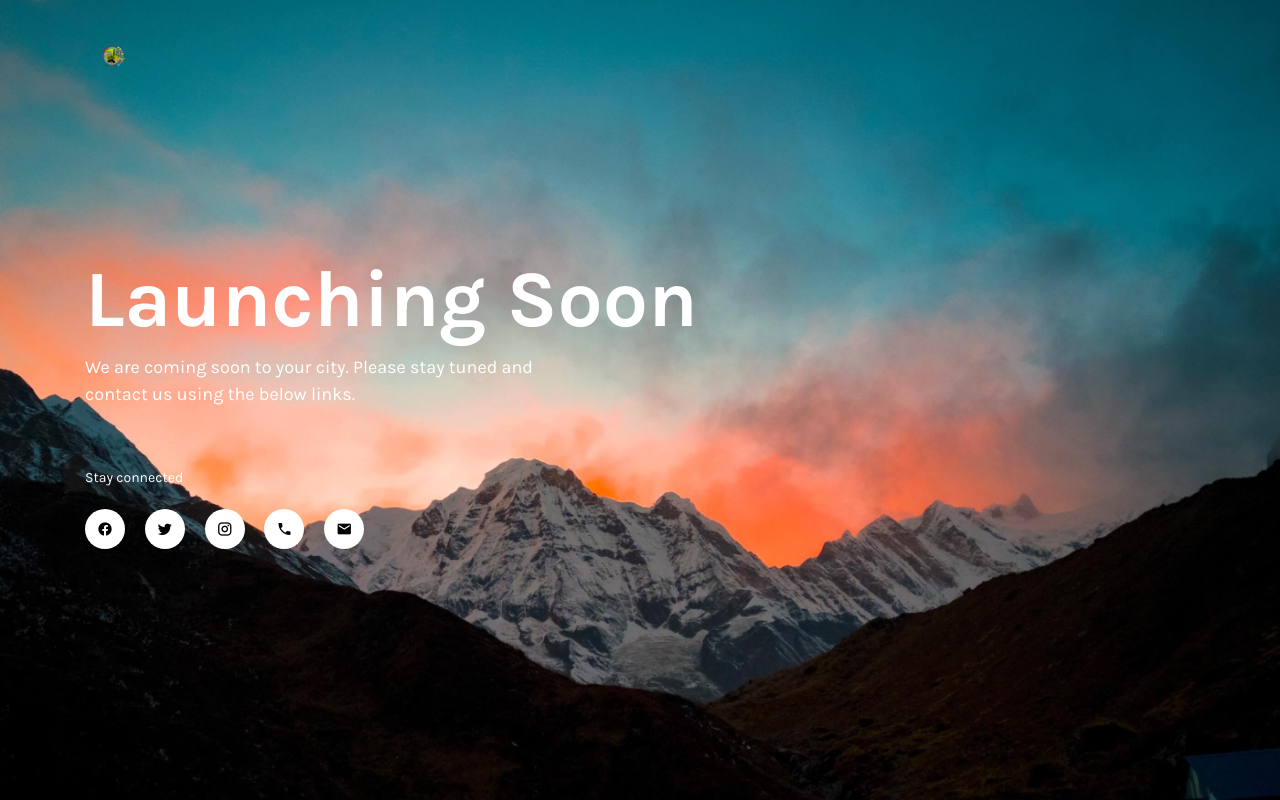
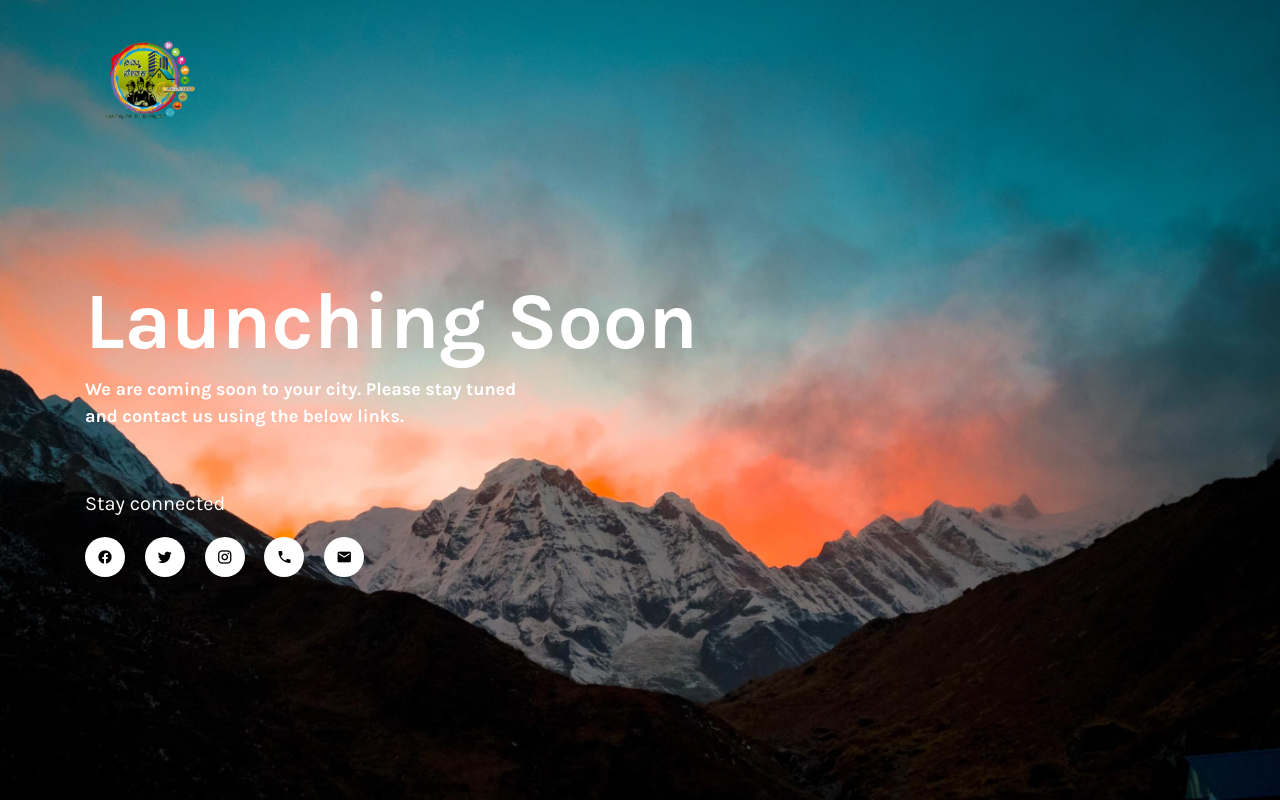
Before and after one commit to itshown/ns-in, a website: page index.html in a window 1280 px wide. Drawn offline with nearby package versions, Linux system fonts and the light colour scheme; files that its build step writes are made by us from their sources.

Commit message:
Update index.html

```diff
--- a/index.html
+++ b/index.html
@@ -9,7 +9,7 @@
     <link href="https://fonts.googleapis.com/css?family=Karla:400,700&display=swap" rel="stylesheet">
     <link rel="stylesheet" href="https://cdn.materialdesignicons.com/4.8.95/css/materialdesignicons.min.css">
     <link rel="stylesheet" href="https://stackpath.bootstrapcdn.com/bootstrap/4.4.1/css/bootstrap.min.css">
-    <link rel="stylesheet" href="/assets/images/bd-coming-soon.css">
+    <link rel="stylesheet" href="/assets/css/bd-coming-soon.css">
 	<link rel="icon" href="/assets/images/logo.png" type="image/*">
 </head>
 
```
